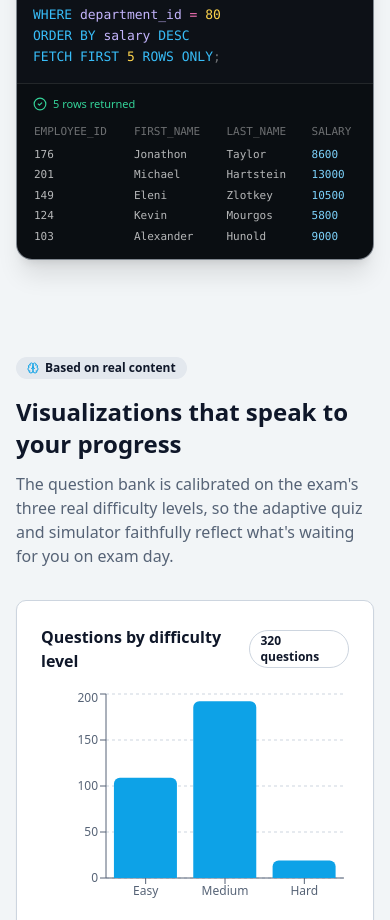
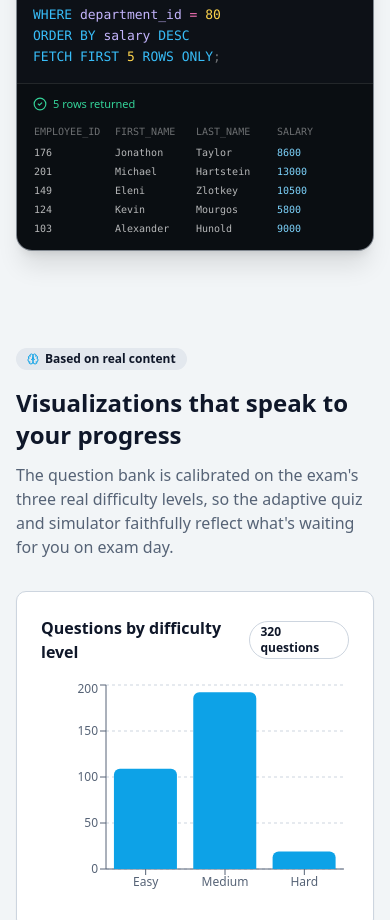
Before and after one commit to jackvactus/OCA-SQL-, a Next.js app: page / in a window 390 px wide. Shown: the part 7400-8320 px from the top of the page. Built offline with nearby package versions, Linux system fonts and the light colour scheme; no server answers; the database is empty; a web font is replaced by a local one.

Commit message:
Fix mobile homepage overflow

```diff
--- a/app/(marketing)/sandbox-preview.tsx
+++ b/app/(marketing)/sandbox-preview.tsx
@@ -60,21 +60,21 @@ export function SandboxPreview({ t }: { t: Dictionary }) {
           5 {t.marketing.sandboxResultLabel}
         </div>
         <div className="overflow-x-auto">
-          <table className="w-full text-left font-mono text-[11px]">
+          <table className="w-full table-fixed text-left font-mono text-[10px] sm:text-[11px]">
             <thead>
               <tr className="text-white/40">
-                <th className="py-1 pr-4 font-normal">EMPLOYEE_ID</th>
-                <th className="py-1 pr-4 font-normal">FIRST_NAME</th>
-                <th className="py-1 pr-4 font-normal">LAST_NAME</th>
+                <th className="w-1/4 break-words py-1 pr-1 font-normal sm:pr-4">EMPLOYEE_ID</th>
+                <th className="w-1/4 break-words py-1 pr-1 font-normal sm:pr-4">FIRST_NAME</th>
+                <th className="w-1/4 break-words py-1 pr-1 font-normal sm:pr-4">LAST_NAME</th>
                 <th className="py-1 font-normal">SALARY</th>
               </tr>
             </thead>
             <tbody>
               {rows.map((row) => (
                 <tr key={row[0]} className="text-white/70">
-                  <td className="py-0.5 pr-4">{row[0]}</td>
-                  <td className="py-0.5 pr-4">{row[1]}</td>
-                  <td className="py-0.5 pr-4">{row[2]}</td>
+                  <td className="break-words py-0.5 pr-1 sm:pr-4">{row[0]}</td>
+                  <td className="break-words py-0.5 pr-1 sm:pr-4">{row[1]}</td>
+                  <td className="break-words py-0.5 pr-1 sm:pr-4">{row[2]}</td>
                   <td className="py-0.5 text-sky-300">{row[3]}</td>
                 </tr>
               ))}
```
